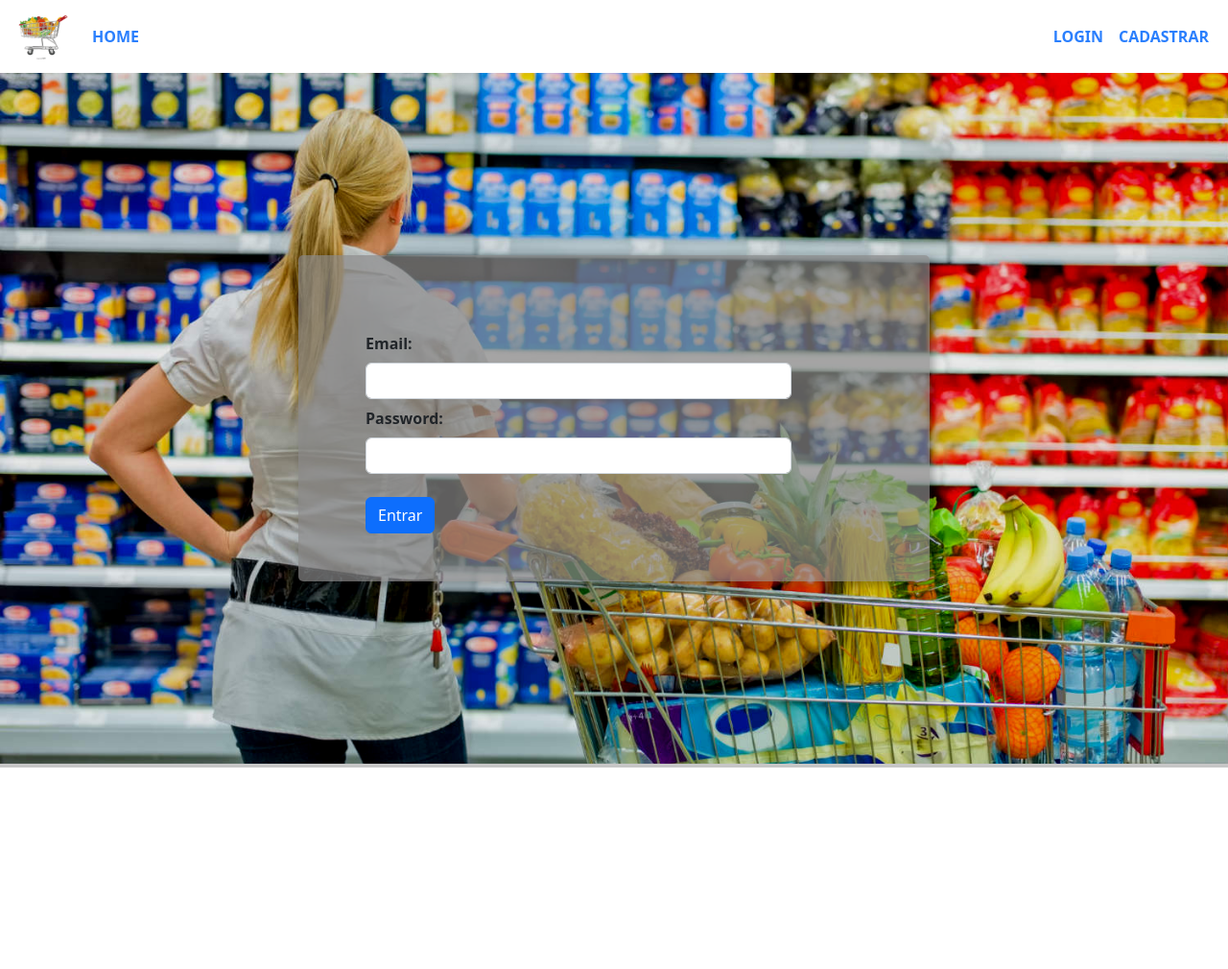
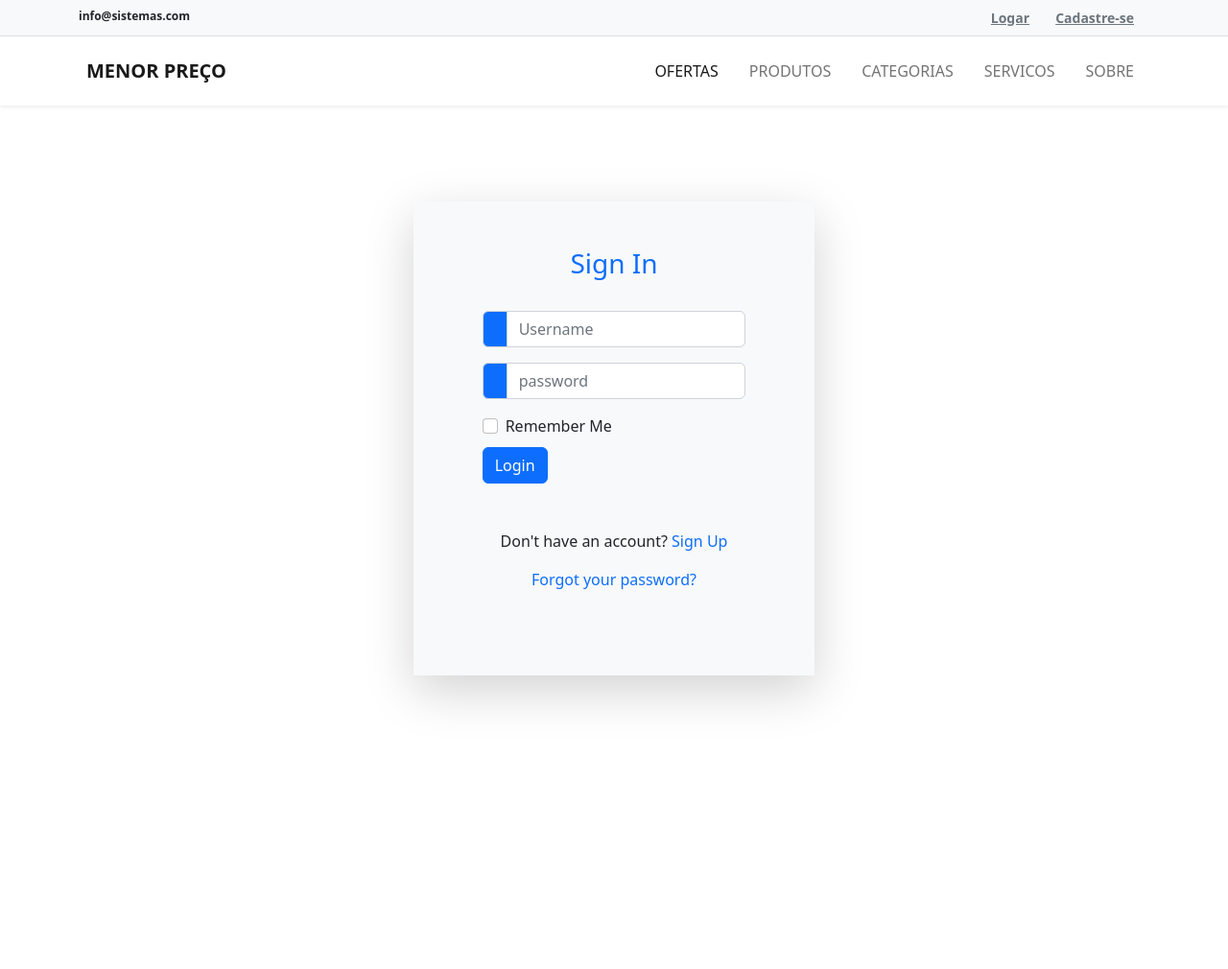
Before and after one commit to GuilhermeFonseca10/menorPreco, a Django app: page /usuario/login/ in a window 1280 px wide. Shown: the whole page at 96% size. Before the commit the page ends 800 px from the top, so only its background shows below. Run offline with Django 4.2, Linux system fonts and the light colour scheme; some libraries are stand-ins or nearby versions.

Commit message:
layout login

```diff
--- a/apps/core/static/core/core.css
+++ b/apps/core/static/core/core.css
@@ -2,7 +2,7 @@
     /* Sizing */
   width: 100vw;
   max-width: 100%;
-  height: 80vh;
+  height: 50vh;
   margin: 0 auto;
   /* Flexbox stuff */
   display: flex;
@@ -18,7 +18,7 @@
   background-position: relative;
   background-repeat: no-repeat;
   background-attachment: fixed;
-  filter: opacity(.7);
+
   }
 
   .site-description h2{
@@ -42,3 +42,5 @@
     transition-duration: 1s;
     border-radius: 3px;
   }
+
+  /* CARD */
--- a/apps/usuario/static/usuario/usuario.css
+++ /dev/null
@@ -1,34 +0,0 @@
-.hero2 {
-  /* Sizing */
-width: 100vw;
-max-width: 100%;
-height: 90vh;
-margin: 0 auto;
-/* Flexbox stuff */
-display: flex;
-justify-content: center;
-align-items: center;
-
-
-/* Background styles */
-background-image: url(../img/hero-homepage.jpg);
-background-size: cover;
-background-position: relative;
-background-repeat: no-repeat;
-background-attachment: fixed;
-}
-
-.box {
-  padding: 50px 50px 50px 70px;
-  background: rgba(136, 135, 135, 0.699);
-  box-shadow: 4px 4px 10px rgba(0,0,0,.3);
-  border-radius: 5px;
-}
-
-.body-box{
-  margin-top: 30px;
-}
-
-.form-label {
-  font-weight: bold;
-}
--- a/apps/usuario/templates/usuario/login.html
+++ b/apps/usuario/templates/usuario/login.html
@@ -10,26 +10,43 @@
 
 {% block 'body' %}
 
-<section class="hero2">
-    <div class="box">
-
-        <div class="body-box">
-          <form>
-            <div class="row mb-3">
-              <div class="col-sm-10 mb-2">
-                <label for="exampleInputEmail1" class="form-label">Email:</label>
-                <input type="email" class="form-control" id="exampleInputEmail1" aria-describedby="emailHelp">
+<div class="container-fluid vh-100">
+  <div class="" style="margin-top:100px">
+      <div class="rounded d-flex justify-content-center">
+          <div class="col-md-4 col-sm-12 shadow-lg p-5 bg-light">
+              <div class="text-center">
+                  <h3 class="text-primary">Sign In</h3>
               </div>
-              <div class="col-sm-10 mb-2">
-                <label for="exampleInputPassword1" class="form-label">Password:</label>
-                <input type="password" class="form-control" id="exampleInputPassword1">
-              </div>
-            </div>
-            <button type="submit" class="btn btn-primary">Entrar</button>
-          </form>
-
-        </div>
-    </div>
-</section>
+              <form action="">
+                  <div class="p-4">
+                      <div class="input-group mb-3">
+                          <span class="input-group-text bg-primary"><i
+                                  class="bi bi-person-plus-fill text-white"></i></span>
+                          <input type="text" class="form-control" placeholder="Username">
+                      </div>
+                      <div class="input-group mb-3">
+                          <span class="input-group-text bg-primary"><i
+                                  class="bi bi-key-fill text-white"></i></span>
+                          <input type="password" class="form-control" placeholder="password">
+                      </div>
+                      <div class="form-check">
+                          <input class="form-check-input" type="checkbox" value="" id="flexCheckDefault">
+                          <label class="form-check-label" for="flexCheckDefault">
+                              Remember Me
+                          </label>
+                      </div>
+                      <button class="btn btn-primary text-center mt-2" type="submit">
+                          Login
+                      </button>
+                      <p class="text-center mt-5">Don't have an account?
+                          <span class="text-primary">Sign Up</span>
+                      </p>
+                      <p class="text-center text-primary">Forgot your password?</p>
+                  </div>
+              </form>
+          </div>
+      </div>
+  </div>
+</div>
 
 {% endblock%}
--- a/templates/base.html
+++ b/templates/base.html
@@ -1,6 +1,7 @@
 {% load static %}
 <!doctype html>
 <html lang="pt-BR">
+
 <head>
   <meta charset="utf-8">
   <link href="{% static 'css/base.css'%}" rel="stylesheet">
@@ -9,9 +10,80 @@
   <link href="https://cdn.jsdelivr.net/npm/bootstrap@5.2.2/dist/css/bootstrap.min.css" rel="stylesheet">
   {% block 'head' %}{% endblock%}
 </head>
+
 <body>
 
-    <nav class="navbar navbar-expand-lg navbar bg-white bg-nav">
+  <div class="superNav border-bottom py-2 bg-light">
+    <div class="container">
+      <div class="row">
+        <div class="col-lg-6 col-md-6 col-sm-12 col-xs-12 centerOnMobile">
+          <span
+            class="d-none d-lg-inline-block d-md-inline-block d-sm-inline-block d-xs-none me-3"><strong>info@sistemas.com</strong></span>
+          <span class="me-3 d-none"><i class="fa-solid fa-phone me-1 text-warning"></i> <strong>(084) 9
+              0000-0000</strong></span>
+        </div>
+        <div class="col-lg-6 col-md-6 col-sm-12 col-xs-12 d-lg-block d-md-block-d-sm-block d-xs-none text-end">
+          <span class="me-3"><i class="fa-solid fa-truck text-muted me-1"></i><a class="text-muted"
+            href="{% url 'usuario:login' %}">Logar</a></span>
+          <span class="me-3"><i class="fa-solid fa-file  text-muted me-2"></i><a class="text-muted"
+              href="#">Cadastre-se</a></span>
+        </div>
+      </div>
+    </div>
+  </div>
+  <nav class="navbar navbar-expand-lg bg-white sticky-top navbar-light p-3 shadow-sm">
+    <div class="container">
+      <a class="navbar-brand" href="#"><i class="fa-solid fa-shop me-2"></i> <strong>MENOR PREÇO</strong></a>
+      <button class="navbar-toggler" type="button" data-bs-toggle="collapse" data-bs-target="#navbarNavDropdown"
+        aria-controls="navbarNavDropdown" aria-expanded="false" aria-label="Toggle navigation">
+        <span class="navbar-toggler-icon"></span>
+      </button>
+
+      <!-- <div class="mx-auto my-3 d-lg-none d-sm-block d-xs-block">
+          <div class="input-group">
+            <span class="border-warning input-group-text bg-warning text-white"><i class="fa-solid fa-magnifying-glass"></i></span>
+            <input type="text" class="form-control border-warning" style="color:#7a7a7a">
+            <button class="btn btn-warning text-white">Procurar</button>
+          </div>
+        </div> -->
+      <div class=" collapse navbar-collapse" id="navbarNavDropdown">
+        <!-- <div class="ms-auto d-none d-lg-block">
+            <div class="input-group">
+              <span class="border-warning input-group-text bg-warning text-white"><i class="fa-solid fa-magnifying-glass"></i></span>
+              <input type="text" class="form-control border-warning" style="color:#7a7a7a">
+              <button class="btn btn-warning text-white">Search</button>
+            </div>
+          </div> -->
+        <ul class="navbar-nav ms-auto ">
+          <li class="nav-item">
+            <a class="nav-link mx-2 text-uppercase active" aria-current="page" href="#">Ofertas</a>
+          </li>
+          <li class="nav-item">
+            <a class="nav-link mx-2 text-uppercase" href="#">Produtos</a>
+          </li>
+          <li class="nav-item">
+            <a class="nav-link mx-2 text-uppercase" href="#">Categorias</a>
+          </li>
+          <li class="nav-item">
+            <a class="nav-link mx-2 text-uppercase" href="#">Servicos</a>
+          </li>
+          <li class="nav-item">
+            <a class="nav-link mx-2 text-uppercase" href="#">Sobre</a>
+          </li>
+        </ul>
+        <!-- <ul class="navbar-nav ms-auto ">
+          <li class="nav-item">
+            <a class="nav-link mx-2 text-uppercase" href="#"><i class="fa-solid fa-cart-shopping me-1"></i> Cart</a>
+          </li>
+          <li class="nav-item">
+            <a class="nav-link mx-2 text-uppercase" href="#"><i class="fa-solid fa-circle-user me-1"></i> Account</a>
+          </li>
+        </ul> -->
+      </div>
+    </div>
+  </nav>
+
+  <!-- <nav class="navbar navbar-expand-lg navbar bg-white bg-nav">
         <div class="container-fluid">
           <a class="navbar-brand logo" href="#">
             <img src="{% static 'img/logo.png' %}" alt="logo">
@@ -37,11 +109,12 @@
             </form>
           </div>
         </div>
-      </nav>
+      </nav> -->
 
 
   {% block 'body' %}{% endblock%}
 
   <script src="https://cdn.jsdelivr.net/npm/bootstrap@5.2.2/dist/js/bootstrap.bundle.min.js"></script>
 </body>
+
 </html>
--- a/templates/static/css/base.css
+++ b/templates/static/css/base.css
@@ -1,27 +1,16 @@
-body{
-    padding: 0;
-    margin: 0;
-    box-sizing: border-box;
-    background-color: #C6C6C6 !important;
-}
-
-/* .bg-nav{
-    background-color: #ffffff !important;
-} */
-
-.bg-nav li a{
-    color: #2A7FFD !important;
-    font-weight: bold;
-    font-size: 16px;
-    text-transform: uppercase;
-}
-
-.bg-nav li a:hover{
-    color: rgb(114, 114, 150) !important;
-}
-
-.logo img {
-    width: 60px !important;
-    height: 50px;
-
-}
+a {
+    font-size:14px;
+    font-weight:700
+  }
+  .superNav {
+    font-size:12px;
+  }
+  .form-control {
+    outline:none !important;
+    box-shadow: none !important;
+  }
+  @media screen and (max-width:540px){
+    .centerOnMobile {
+      text-align:center
+    }
+  }
```
Also changed, not shown: apps/core/templates/core/home.html (+30 -51 lines), apps/core/static/core/img/promo01.jpg (added), apps/core/static/core/img/promo02.avif (added). Lines whose indentation alone changed are shown as unchanged.
